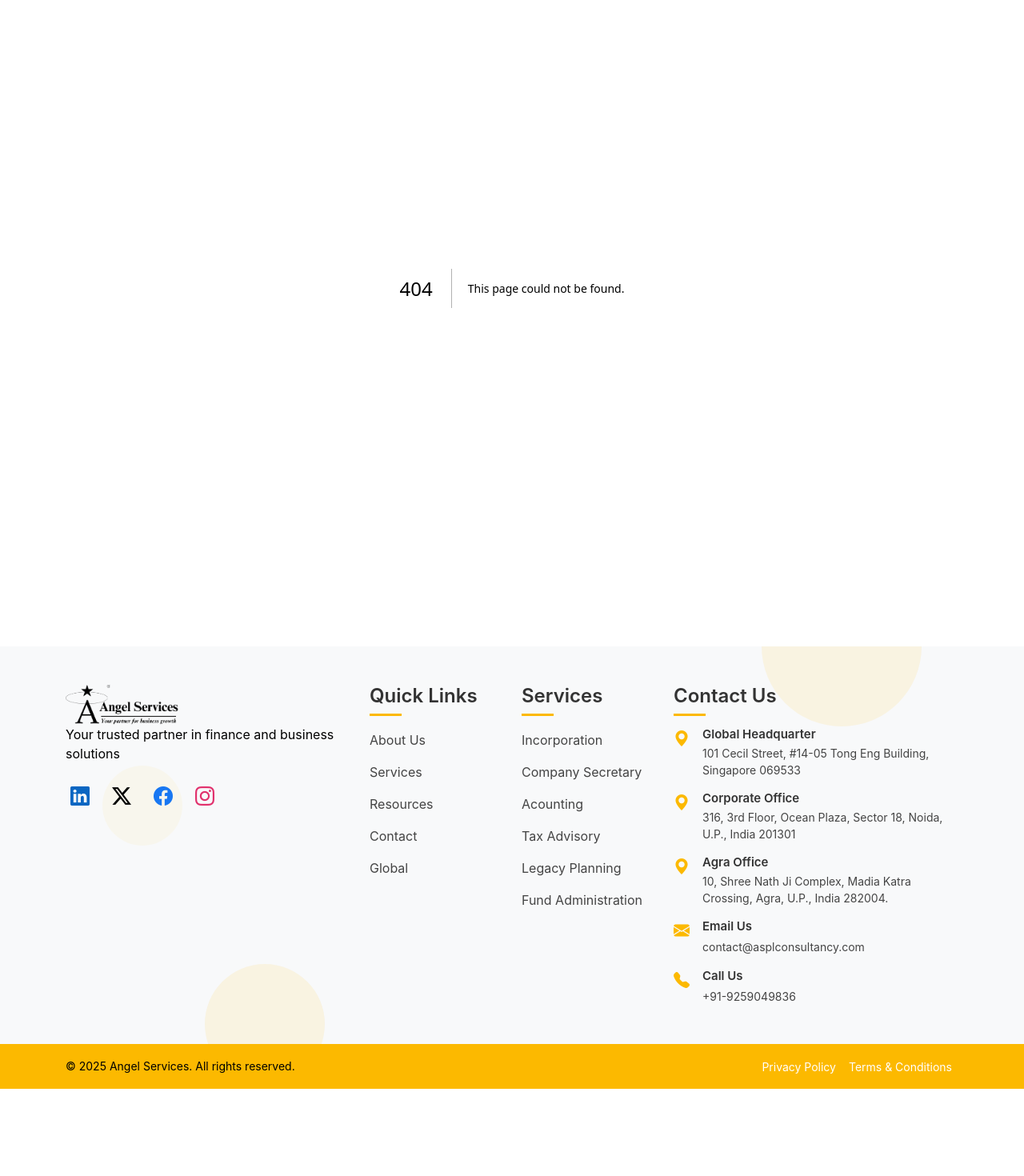
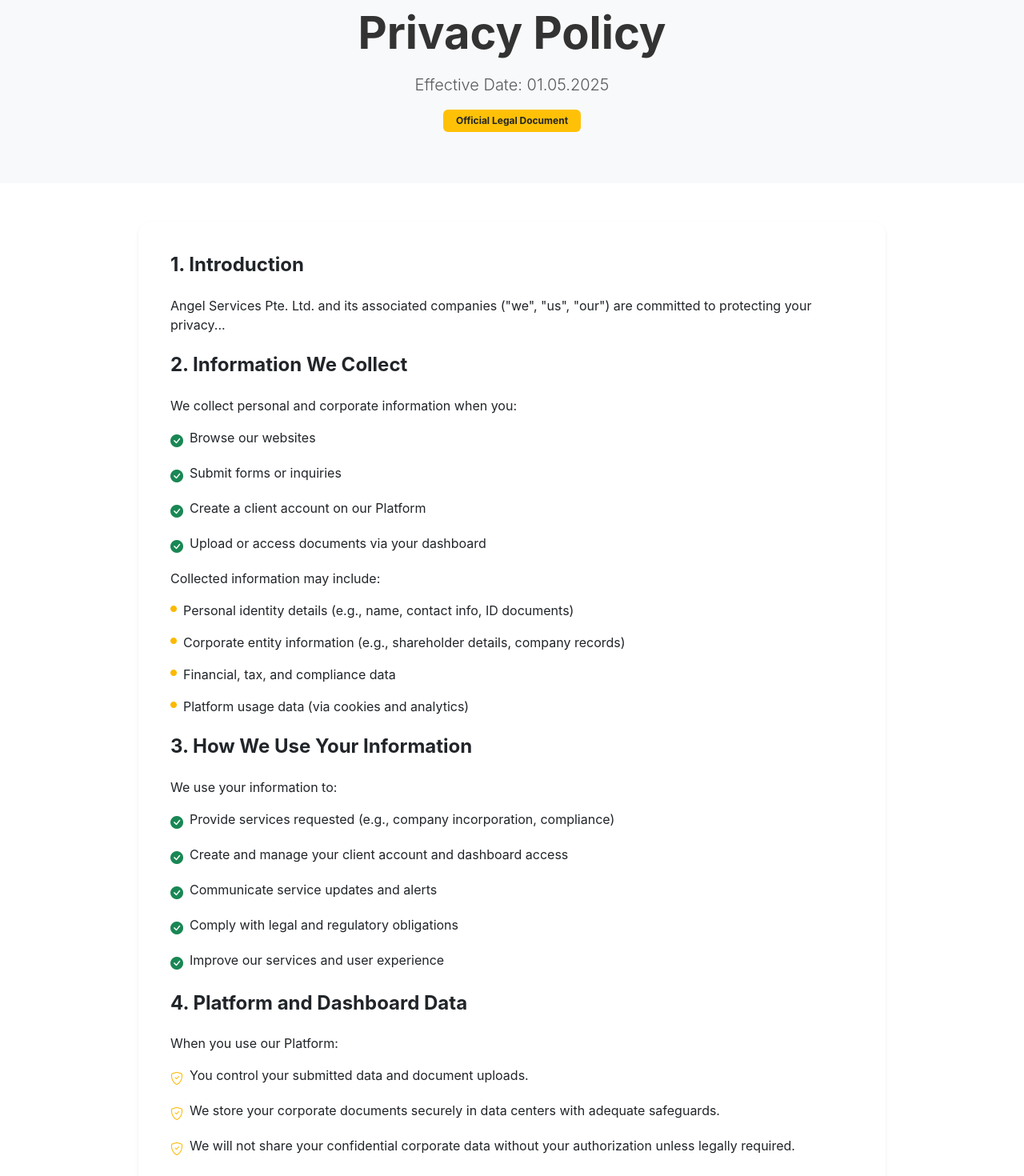
Before and after one commit to abidfayaz2022/ASPLwebD, a Next.js app in the folder frontend/: page /privacy in a window 1280 px wide. Before the commit this address had no page. Shown: the part 120-1590 px from the top of the page at 80% size. Before the commit the page ends 1481 px from the top, so only its background shows below. Built offline with nearby package versions, Linux system fonts and the light colour scheme.

Commit message:
cookies added

```diff
--- /dev/null
+++ b/frontend/src/pages/privacy.jsx
@@ -0,0 +1,138 @@
+'use client'; // Optional: only if interactivity is needed
+
+import React from 'react';
+
+const PrivacyPolicy = () => {
+  return (
+    <>
+      {/* Hero Section */}
+      <section className="privacy-hero py-5 bg-light">
+        <div className="container">
+          <div className="row">
+            <div className="col-lg-12 text-center">
+              <h1 className="display-4 fw-bold mb-3" style={{ fontSize: 'clamp(2rem, 5vw, 3.5rem)' }}>
+                Privacy Policy
+              </h1>
+              <p className="lead text-muted">Effective Date: 01.05.2025</p>
+              <div className="d-inline-block">
+                <span className="badge bg-warning text-dark px-3 py-2 mb-3">Official Legal Document</span>
+              </div>
+            </div>
+          </div>
+        </div>
+      </section>
+
+      {/* Content Section */}
+      <section className="privacy-content py-5">
+        <div className="container">
+          <div className="row justify-content-center">
+            <div className="col-lg-10 col-md-12 px-md-2 px-sm-2">
+              <div className="card border-0 shadow-sm p-lg-4 p-md-3 p-sm-2 mb-5">
+                <div className="card-body">
+                  {/* Section 1 */}
+                  <h2 className="h4 fw-bold mb-4" style={{ fontSize: 'clamp(1.2rem, 4vw, 1.5rem)' }}>1. Introduction</h2>
+                  <p>Angel Services Pte. Ltd. and its associated companies ("we", "us", "our") are committed to protecting your privacy...</p>
+
+                  {/* Section 2 */}
+                  <h2 className="h4 fw-bold my-4" style={{ fontSize: 'clamp(1.2rem, 4vw, 1.5rem)' }}>2. Information We Collect</h2>
+                  <p>We collect personal and corporate information when you:</p>
+                  <ul className="list-unstyled my-3">
+                    {[
+                      'Browse our websites',
+                      'Submit forms or inquiries',
+                      'Create a client account on our Platform',
+                      'Upload or access documents via your dashboard'
+                    ].map((item, index) => (
+                      <li key={index} className="d-flex align-items-start mb-3 flex-wrap">
+                        <i className="bi bi-check-circle-fill text-success me-2 mt-1" style={{ minWidth: '1rem' }}></i>
+                        <span style={{ flex: 1, minWidth: '200px' }}>{item}</span>
+                      </li>
+                    ))}
+                  </ul>
+
+                  <p>Collected information may include:</p>
+                  <ul className="list-unstyled my-3">
+                    {[
+                      'Personal identity details (e.g., name, contact info, ID documents)',
+                      'Corporate entity information (e.g., shareholder details, company records)',
+                      'Financial, tax, and compliance data',
+                      'Platform usage data (via cookies and analytics)'
+                    ].map((item, index) => (
+                      <li key={index} className="d-flex align-items-start mb-3 flex-wrap">
+                        <i className="bi bi-circle-fill text-primary me-2 mt-1" style={{ fontSize: '0.5rem', minWidth: '0.5rem' }}></i>
+                        <span style={{ flex: 1, minWidth: '200px' }}>{item}</span>
+                      </li>
+                    ))}
+                  </ul>
+
+                  {/* Section 3 */}
+                  <h2 className="h4 fw-bold my-4" style={{ fontSize: 'clamp(1.2rem, 4vw, 1.5rem)' }}>3. How We Use Your Information</h2>
+                  <p>We use your information to:</p>
+                  <ul className="list-unstyled my-3">
+                    {[
+                      'Provide services requested (e.g., company incorporation, compliance)',
+                      'Create and manage your client account and dashboard access',
+                      'Communicate service updates and alerts',
+                      'Comply with legal and regulatory obligations',
+                      'Improve our services and user experience'
+                    ].map((item, index) => (
+                      <li key={index} className="d-flex align-items-start mb-3 flex-wrap">
+                        <i className="bi bi-check-circle-fill text-success me-2 mt-1" style={{ minWidth: '1rem' }}></i>
+                        <span style={{ flex: 1, minWidth: '200px' }}>{item}</span>
+                      </li>
+                    ))}
+                  </ul>
+
+                  {/* Section 4 */}
+                  <h2 className="h4 fw-bold my-4" style={{ fontSize: 'clamp(1.2rem, 4vw, 1.5rem)' }}>4. Platform and Dashboard Data</h2>
+                  <p>When you use our Platform:</p>
+                  <ul className="list-unstyled my-3">
+                    {[
+                      'You control your submitted data and document uploads.',
+                      'We store your corporate documents securely in data centers with adequate safeguards.',
+                      'We will not share your confidential corporate data without your authorization unless legally required.'
+                    ].map((item, index) => (
+                      <li key={index} className="d-flex align-items-start mb-3 flex-wrap">
+                        <i className="bi bi-shield-check text-primary me-2 mt-1" style={{ minWidth: '1rem' }}></i>
+                        <span style={{ flex: 1, minWidth: '200px' }}>{item}</span>
+                      </li>
+                    ))}
+                  </ul>
+
+                  {/* Section 5-8 */}
+                  <h2 className="h4 fw-bold my-4" style={{ fontSize: 'clamp(1.2rem, 4vw, 1.5rem)' }}>5. Security of Your Information</h2>
+                  <p>We implement strong administrative, technical, and physical security measures to protect your information.</p>
+
+                  <h2 className="h4 fw-bold my-4" style={{ fontSize: 'clamp(1.2rem, 4vw, 1.5rem)' }}>6. Cross-Border Transfers</h2>
+                  <p>We may transfer your data between Singapore, India, UAE, and other jurisdictions...</p>
+
+                  <h2 className="h4 fw-bold my-4" style={{ fontSize: 'clamp(1.2rem, 4vw, 1.5rem)' }}>7. Your Rights</h2>
+                  <p>You may request access to, correction of, or deletion of your personal data. Contact: <strong>contact@theangelservices.com</strong>.</p>
+
+                  <h2 className="h4 fw-bold my-4" style={{ fontSize: 'clamp(1.2rem, 4vw, 1.5rem)' }} >8. Cookies and Analytics</h2>
+                        <p>We use cookies and analytics tools to understand how users interact with our websites and Platform. See our Cookies Policy for details.</p>
+
+                        <h2 className="h4 fw-bold my-4" style={{ fontSize: 'clamp(1.2rem, 4vw, 1.5rem)' }}>9. Changes to this Policy</h2>
+                        <p>We may update this Policy from time to time. Updates will be posted online.</p>
+
+                        <h2 className="h4 fw-bold my-4" style={{ fontSize: 'clamp(1.2rem, 4vw, 1.5rem)' }}>10. Contact Us</h2>
+                        <p><strong>contact@theangelservices.com</strong> | Angel Services Pte. Ltd., Singapore</p>
+
+                </div>
+              </div>
+
+              <div className="text-center mb-5">
+                    <p className="text-muted mb-4">Last updated: May 1, 2025</p>
+                    <a href="/" className="btn btn-orange rounded-pill px-md-4 py-md-2 px-3 py-2 mt-2">
+                        <i className="bi bi-arrow-left me-2"></i> Back to Home
+                    </a>
+                </div>
+            </div>
+          </div>
+        </div>
+      </section>
+    </>
+  );
+};
+
+export default PrivacyPolicy;
```
Also changed, not shown: frontend/src/pages/index.js (+71 -2 lines).
